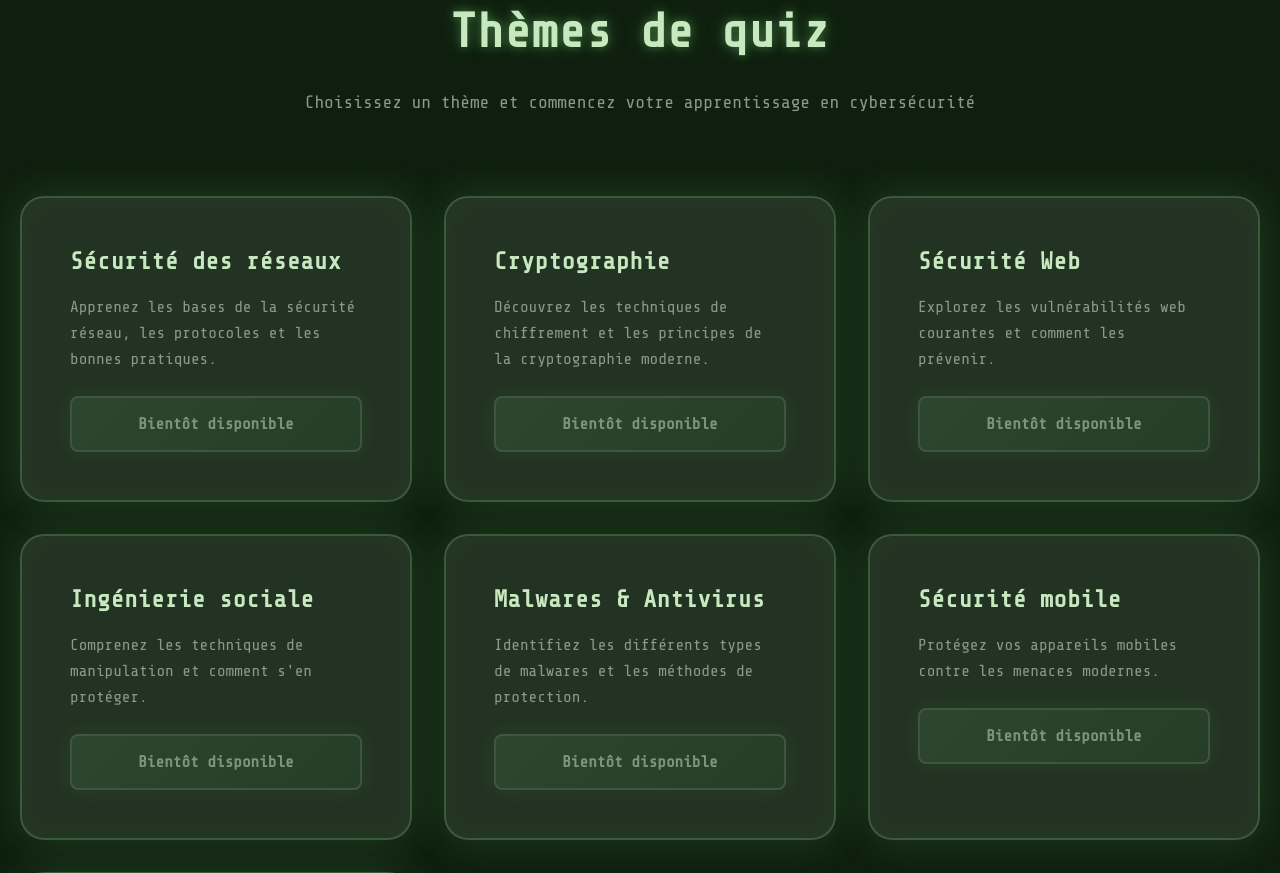
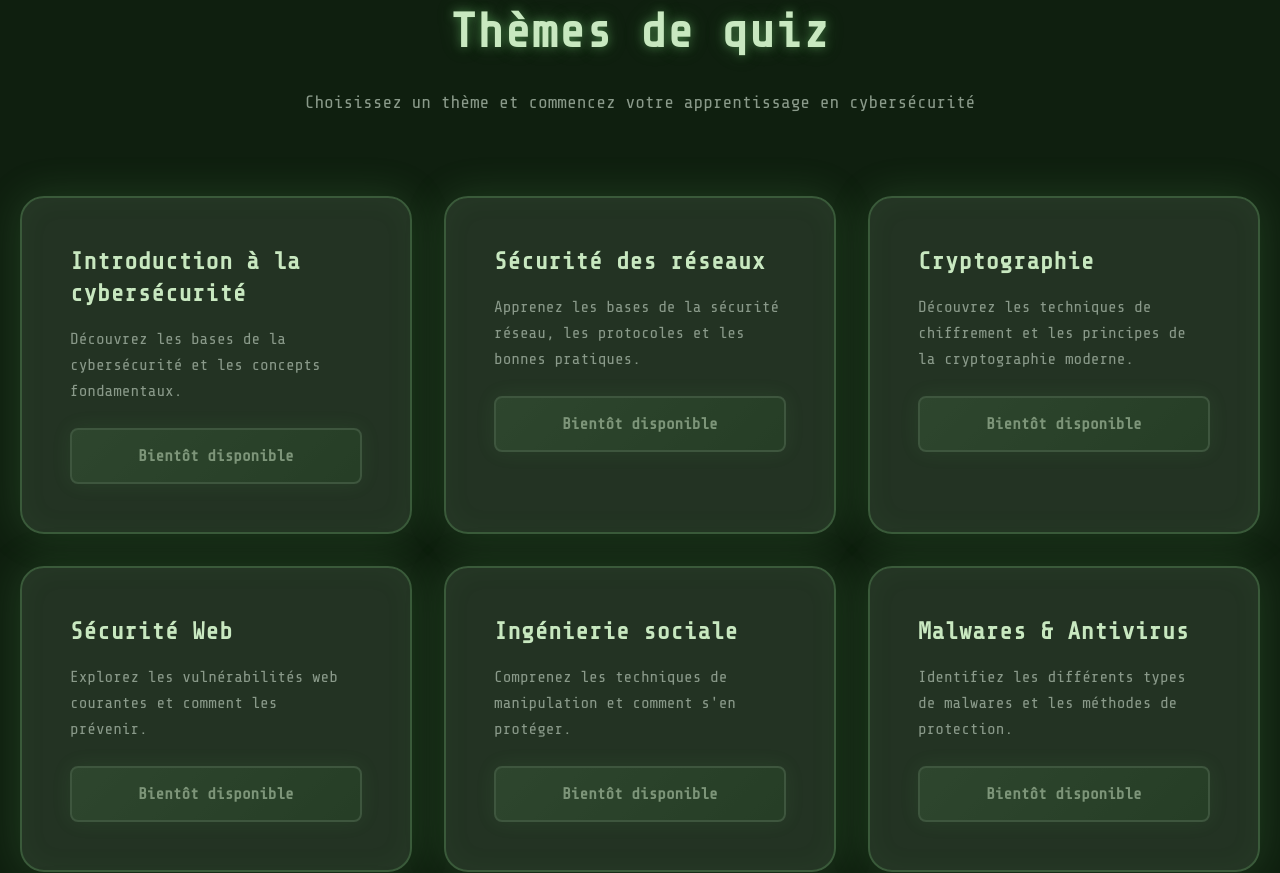
Before and after one commit to lele214/Cyber-hoot, a Flask app: template app/templates/quiz/quiz.html in a window 1280 px wide. Shown: the part 920-1793 px from the top of the page. Run offline with Flask 3, Linux system fonts and the light colour scheme; the template is opened without the code that fills it, so the values that code supplies are empty; style sheets or scripts are compiled from the project's sources; parts of the project's set-up code (start-up, migrations or seed data) failed here and were passed over.

Commit message:
ajout image affichage ok

```diff
--- a/app/models/models.py
+++ b/app/models/models.py
@@ -69,7 +69,7 @@ class Quiz(db.Model):
             "RESEAUX",
             "MOTS_DE_PASSE",
             "INGENIERIE_SOCIALE",
-            "AUTRE",
+            "INTRODUCTION_CYBER",
             "CATEGORIE_TEST",
         ),
         nullable=True,
--- a/app/routes/profile.py
+++ b/app/routes/profile.py
@@ -813,6 +813,7 @@ QUIZ_CATEGORIES = {
     "RESEAUX": "Réseaux",
     "MOTS_DE_PASSE": "Mots de passe",
     "INGENIERIE_SOCIALE": "Ingénierie sociale",
+    "INTRODUCTION_CYBER": "Introduction à la cybersécurité",
     "CATEGORIE_TEST": "Catégorie Test",
 }
 
--- a/app/templates/quiz/quiz.html
+++ b/app/templates/quiz/quiz.html
@@ -80,6 +80,39 @@
             </div>
 
             <div class="grid grid-cols-1 md:grid-cols-2 lg:grid-cols-3 gap-8">
+                <!-- Introduction à la cybersécurité → catégorie INTRODUCTION_CYBER -->
+                <div class="container-cyber hover:shadow-glow transition-all duration-300 p-8">
+                    <h3 class="text-cyber-text-lighter text-2xl font-bold mb-4 tracking-wide">
+                        Introduction à la cybersécurité
+                    </h3>
+                    <p class="text-cyber-text-muted text-base leading-relaxed mb-6">
+                        Découvrez les bases de la cybersécurité et les concepts fondamentaux.
+                    </p>
+                    {% set cat_quizzes = published_quizzes | selectattr('category', 'equalto', 'INTRODUCTION_CYBER') |
+                    list %}
+                    {% if cat_quizzes %}
+                    {% for quiz in cat_quizzes %}
+                    <div class="{% if not loop.last %}mb-3{% endif %}">
+                        <div class="flex items-center justify-between mb-2">
+                            <span class="text-cyber-text text-sm truncate">{{ quiz.title }}</span>
+                            <span
+                                class="px-3 py-1 bg-cyber-bg-lighter border border-cyber-border-light rounded text-cyber-text-light text-xs">
+                                {{ quiz.difficulty }}
+                            </span>
+                        </div>
+                        <a href="{{ url_for('main.quiz_detail', quiz_id=quiz.id) }}"
+                            class="btn-cyber-primary w-full block text-center">
+                            Lancer le quiz
+                        </a>
+                    </div>
+                    {% endfor %}
+                    {% else %}
+                    <a href="#" class="btn-cyber-primary w-full block text-center opacity-50 cursor-not-allowed">
+                        Bientôt disponible
+                    </a>
+                    {% endif %}
+                </div>
+
                 <!-- Sécurité des réseaux → catégorie RESEAUX -->
                 <div class="container-cyber hover:shadow-glow transition-all duration-300 p-8">
                     <h3 class="text-cyber-text-lighter text-2xl font-bold mb-4 tracking-wide">
@@ -94,7 +127,8 @@
                     <div class="{% if not loop.last %}mb-3{% endif %}">
                         <div class="flex items-center justify-between mb-2">
                             <span class="text-cyber-text text-sm truncate">{{ quiz.title }}</span>
-                                <span class="px-3 py-1 bg-cyber-bg-lighter border border-cyber-border-light rounded text-cyber-text-light text-xs">
+                            <span
+                                class="px-3 py-1 bg-cyber-bg-lighter border border-cyber-border-light rounded text-cyber-text-light text-xs">
                                 {{ quiz.difficulty }}
                             </span>
                         </div>
@@ -119,13 +153,15 @@
                     <p class="text-cyber-text-muted text-base leading-relaxed mb-6">
                         Découvrez les techniques de chiffrement et les principes de la cryptographie moderne.
                     </p>
-                    {% set cat_quizzes = published_quizzes | selectattr('category', 'equalto', 'MOTS_DE_PASSE') | list %}
+                    {% set cat_quizzes = published_quizzes | selectattr('category', 'equalto', 'MOTS_DE_PASSE') | list
+                    %}
                     {% if cat_quizzes %}
                     {% for quiz in cat_quizzes %}
                     <div class="{% if not loop.last %}mb-3{% endif %}">
                         <div class="flex items-center justify-between mb-2">
                             <span class="text-cyber-text text-sm truncate">{{ quiz.title }}</span>
-                                <span class="px-3 py-1 bg-cyber-bg-lighter border border-cyber-border-light rounded text-cyber-text-light text-xs">
+                            <span
+                                class="px-3 py-1 bg-cyber-bg-lighter border border-cyber-border-light rounded text-cyber-text-light text-xs">
                                 {{ quiz.difficulty }}
                             </span>
                         </div>
@@ -156,7 +192,8 @@
                     <div class="{% if not loop.last %}mb-3{% endif %}">
                         <div class="flex items-center justify-between mb-2">
                             <span class="text-cyber-text text-sm truncate">{{ quiz.title }}</span>
-                                <span class="px-3 py-1 bg-cyber-bg-lighter border border-cyber-border-light rounded text-cyber-text-light text-xs">
+                            <span
+                                class="px-3 py-1 bg-cyber-bg-lighter border border-cyber-border-light rounded text-cyber-text-light text-xs">
                                 {{ quiz.difficulty }}
                             </span>
                         </div>
@@ -181,13 +218,15 @@
                     <p class="text-cyber-text-muted text-base leading-relaxed mb-6">
                         Comprenez les techniques de manipulation et comment s'en protéger.
                     </p>
-                    {% set cat_quizzes = published_quizzes | selectattr('category', 'equalto', 'INGENIERIE_SOCIALE') | list %}
+                    {% set cat_quizzes = published_quizzes | selectattr('category', 'equalto', 'INGENIERIE_SOCIALE') |
+                    list %}
                     {% if cat_quizzes %}
                     {% for quiz in cat_quizzes %}
                     <div class="{% if not loop.last %}mb-3{% endif %}">
                         <div class="flex items-center justify-between mb-2">
                             <span class="text-cyber-text text-sm truncate">{{ quiz.title }}</span>
-                                <span class="px-3 py-1 bg-cyber-bg-lighter border border-cyber-border-light rounded text-cyber-text-light text-xs">
+                            <span
+                                class="px-3 py-1 bg-cyber-bg-lighter border border-cyber-border-light rounded text-cyber-text-light text-xs">
                                 {{ quiz.difficulty }}
                             </span>
                         </div>
@@ -218,38 +257,8 @@
                     <div class="{% if not loop.last %}mb-3{% endif %}">
                         <div class="flex items-center justify-between mb-2">
                             <span class="text-cyber-text text-sm truncate">{{ quiz.title }}</span>
-                                <span class="px-3 py-1 bg-cyber-bg-lighter border border-cyber-border-light rounded text-cyber-text-light text-xs">
-                                    {{ quiz.difficulty }}
-                                </span>
-                            </div>
-                            <a href="{{ url_for('main.quiz_detail', quiz_id=quiz.id) }}"
-                                class="btn-cyber-primary w-full block text-center">
-                                Lancer le quiz
-                            </a>
-                        </div>
-                        {% endfor %}
-                    {% else %}
-                        <a href="#" class="btn-cyber-primary w-full block text-center opacity-50 cursor-not-allowed">
-                            Bientôt disponible
-                        </a>
-                    {% endif %}
-                </div>
-
-                <!-- Sécurité mobile → catégorie AUTRE -->
-                <div class="container-cyber hover:shadow-glow transition-all duration-300 p-8">
-                    <h3 class="text-cyber-text-lighter text-2xl font-bold mb-4 tracking-wide">
-                        Sécurité mobile
-                    </h3>
-                    <p class="text-cyber-text-muted text-base leading-relaxed mb-6">
-                        Protégez vos appareils mobiles contre les menaces modernes.
-                    </p>
-                    {% set cat_quizzes = published_quizzes | selectattr('category', 'equalto', 'AUTRE') | list %}
-                    {% if cat_quizzes %}
-                        {% for quiz in cat_quizzes %}
-                        <div class="{% if not loop.last %}mb-3{% endif %}">
-                            <div class="flex items-center justify-between mb-2">
-                                <span class="text-cyber-text text-sm truncate">{{ quiz.title }}</span>
-                                <span class="px-3 py-1 bg-cyber-bg-lighter border border-cyber-border-light rounded text-cyber-text-light text-xs">
+                            <span
+                                class="px-3 py-1 bg-cyber-bg-lighter border border-cyber-border-light rounded text-cyber-text-light text-xs">
                                 {{ quiz.difficulty }}
                             </span>
                         </div>
@@ -270,7 +279,8 @@
                 <div class="container-cyber hover:shadow-glow transition-all duration-300 p-8
                     border-2 border-yellow-500/30">
                     <div class="flex items-center gap-2 mb-4">
-                        <span class="px-2 py-0.5 rounded text-xs font-semibold bg-yellow-500/20 text-yellow-400">DEV</span>
+                        <span
+                            class="px-2 py-0.5 rounded text-xs font-semibold bg-yellow-500/20 text-yellow-400">DEV</span>
                         <h3 class="text-cyber-text-lighter text-2xl font-bold tracking-wide">
                             TEST
                         </h3>
@@ -278,13 +288,15 @@
                     <p class="text-cyber-text-muted text-base leading-relaxed mb-6">
                         Catégorie Test pour le développement (à supprimer en production).
                     </p>
-                    {% set cat_quizzes = published_quizzes | selectattr('category', 'equalto', 'CATEGORIE_TEST') | list %}
+                    {% set cat_quizzes = published_quizzes | selectattr('category', 'equalto', 'CATEGORIE_TEST') | list
+                    %}
                     {% if cat_quizzes %}
                     {% for quiz in cat_quizzes %}
                     <div class="{% if not loop.last %}mb-3{% endif %}">
                         <div class="flex items-center justify-between mb-2">
                             <span class="text-cyber-text text-sm truncate">{{ quiz.title }}</span>
-                                <span class="px-3 py-1 bg-cyber-bg-lighter border border-cyber-border-light rounded text-cyber-text-light text-xs">
+                            <span
+                                class="px-3 py-1 bg-cyber-bg-lighter border border-cyber-border-light rounded text-cyber-text-light text-xs">
                                 {{ quiz.difficulty }}
                             </span>
                         </div>
```
Also changed, not shown: uploads/8757c3193b4c4a238c67ceebf3f7e2ee.png (added). Lines whose indentation alone changed are shown as unchanged.
